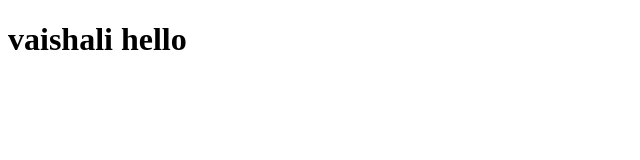
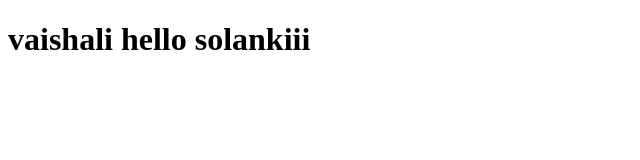
Before and after one commit to kinjal2006/vaishali, a plain HTML site: page index.html in a window 1280 px wide. Shown: the whole page, without its empty margins (0-640 px from the left). Drawn offline with Linux system fonts and the light colour scheme.

Commit message:
first commit

```diff
--- a/index.html
+++ b/index.html
@@ -6,6 +6,6 @@
     <title>Document</title>
 </head>
 <body>
-    <h1>vaishali hello</h1>
+    <h1>vaishali hello solankiii</h1>
 </body>
 </html>
```
